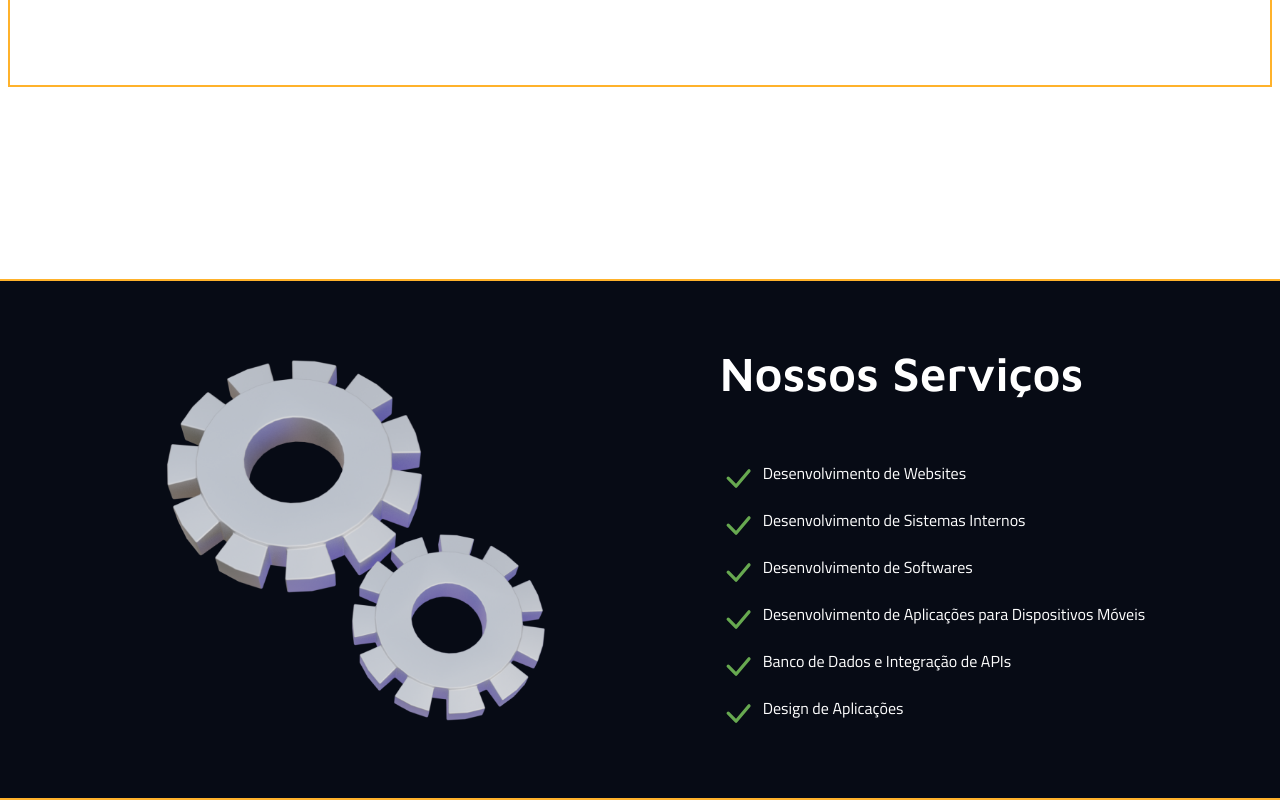
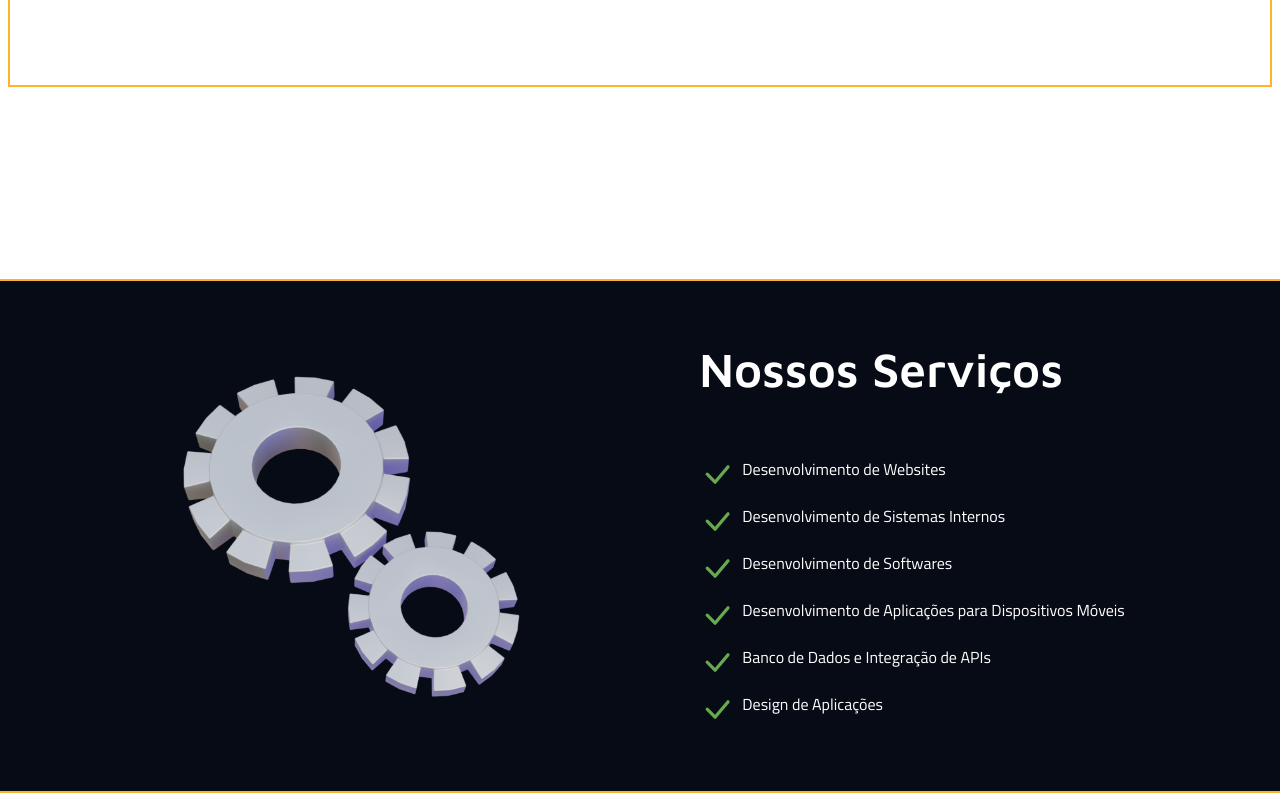
Before and after one commit to DevTeam-On/dev-team-page, a Next.js app: page / in a window 1280 px wide. Shown: the part 1229-2029 px from the top of the page. Built offline with nearby package versions, Linux system fonts and the light colour scheme.

Commit message:
refact/feat: adjust image size and add Container component

```diff
--- a/src/components/OurServices/index.tsx
+++ b/src/components/OurServices/index.tsx
@@ -1,15 +1,18 @@
 import Image from 'next/image'
 import RenderGear from '@/assets/images/render_gear.png'
 import ContainerItems from './ContainerItems'
+import Container from '../Container'
 
 export default function OurServices() {
   return (
     <div className="mt-48 flex w-full select-none flex-row items-center justify-evenly border-y-2 border-yellow-800 bg-blue-400 py-16">
+      <Container>
+        <div className="flex w-full flex-row items-center justify-evenly gap-36">
           <div>
             <Image
               alt="Imagem ilustrativa de um engrenagem"
-          width={450}
-          height={450}
+              width={400}
+              height={400}
               src={RenderGear}
             />
           </div>
@@ -18,9 +21,10 @@ export default function OurServices() {
             <h1 className="font-mavenPro text-5xl font-semibold text-white">
               Nossos Serviços
             </h1>
-
             <ContainerItems />
           </div>
         </div>
+      </Container>
+    </div>
   )
 }
```
Lines whose indentation alone changed are shown as unchanged.
